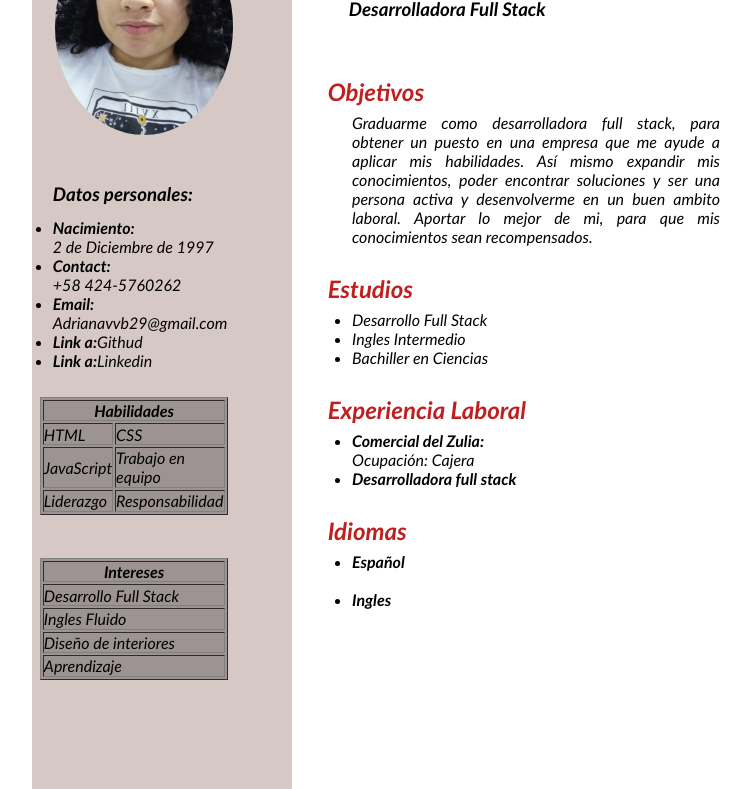
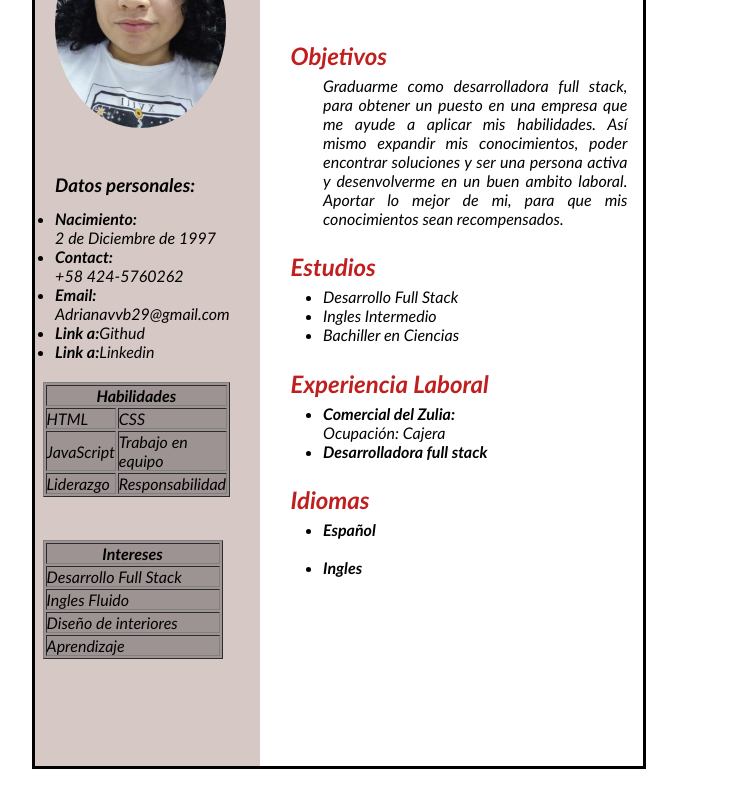
Before and after one commit to Adrianavvb/Hojadevidacss, a plain HTML site: page index.html in a window 1280 px wide. Shown: the part 91-880 px from the top of the page, without its empty margins (288-1039 px from the left). Drawn offline with Linux system fonts and the light colour scheme.

Commit message:
Cambios definitivos en css y html :)

```diff
--- a/index.html
+++ b/index.html
@@ -16,7 +16,7 @@
           <h1 class="Date">Datos personales:</h1>
           <ul>
             <li><b>Nacimiento:<br></b>2 de Diciembre de 1997</li>
-            <li><b>Contact:<br></Contact:br></b>+58 424-5760262</li>
+            <li><b>Contact:<br></b>+58 424-5760262</li>
             <li><b>Email:<br></b>Adrianavvb29@gmail.com</li>
             <li><b>Link a:</b><a href="#">Githud</a></li>
             <li><b>Link a:</b><a href="#">Linkedin</a></li>
@@ -24,7 +24,7 @@
         </article>
         <table class="table-1" border="1px">
           <tr>
-            <th colspan="3">Habilidades</th>
+            <th colspan="2">Habilidades</th>
           </tr>
           <tr>
             <td>HTML</td>
@@ -61,7 +61,7 @@
         <div class="name">
           <h2>Adriana Villarreal</h2>
         </div>
-        <h3>Desarrolladora Full Stack</h3>
+        <h3>Desarrollador Full Stack</h3>
         <article class="goals-">
           <h2 class="h">Objetivos</h2>
           <p class="goals">
--- a/styles.css
+++ b/styles.css
@@ -5,25 +5,27 @@
 
 .contenedor {
   margin: 0 auto;
+  border: 3px solid;
   position: static;
 }
 
-@media screen and (max-width: 950vh) {
+@media screen and (max-width: 200vh) {
   body {
-    min-height: 80vh;
-    width: 55%;
+    min-height: 60vh;
+    width: 48%;
     margin-left: 25%;
     font-family: "Trebuchet MS", "Lucida Sans Unicode", "Lucida Grande",
       "Lucida Sans", Arial, sans-serif;
     font-style: italic;
     display: flex;
+
   }
 }
 
 img {
   width: 68%;
   height: 85%;
-  margin-left: 9%;
+  margin-left: 8%;
   margin-top: 4%;
   border-radius: 50%;
 }
@@ -34,10 +36,10 @@ img {
 
 .left {
   float: left;
-  height: 55em;
   width: 37%;
   background-color: rgb(214, 200, 196);
   display: grid;
+
 }
 
 .sidebar {
@@ -57,6 +59,7 @@ a {
   margin-right: 4em;
   margin-left: 3%;
   background-color: rgb(158, 147, 147);
+
 }
 .table-2 {
   position: relative;
@@ -69,25 +72,25 @@ a {
   color: rgb(192, 31, 31);
   display: inline-flex;
   font-size: 140%;
-  margin-top: 5%;
+  margin-top: 2%;
   margin-left: 7%;
 }
 h3 {
   display: inline-flex;
   margin-top: 2%;
   font-size: 1, 5em;
-  margin-left: 8%;
+  margin-left: 10%;
 }
 .h {
   display: inline-flex;
-  margin-top: 8%;
+  margin-top: 7%;
   margin-bottom: 1%;
   color: rgb(192, 31, 31);
   margin-left: 5%;
 }
 .goals {
   text-align: justify;
-  margin-left: 20em;
+  margin-left: 18em;
   margin-right: 1em;
 }
 .studies {
@@ -99,7 +102,7 @@ h3 {
 }
 .article {
   text-align: justify;
-  margin-left: 20em;
+  margin-left: 18em;
   margin-right: 9em;
 }
 .experience {
@@ -112,7 +115,7 @@ h3 {
 }
 .Job {
   text-align: justify;
-  margin-left: 20em;
+  margin-left: 18em;
   margin-right: 9em;
 }
 .Box {
@@ -124,7 +127,7 @@ h3 {
 }
 .lang {
   text-align: justify;
-  margin-left: 20em;
+  margin-left: 18em;
   margin-right: 9em;
   margin-bottom: 3%;
 }
```
